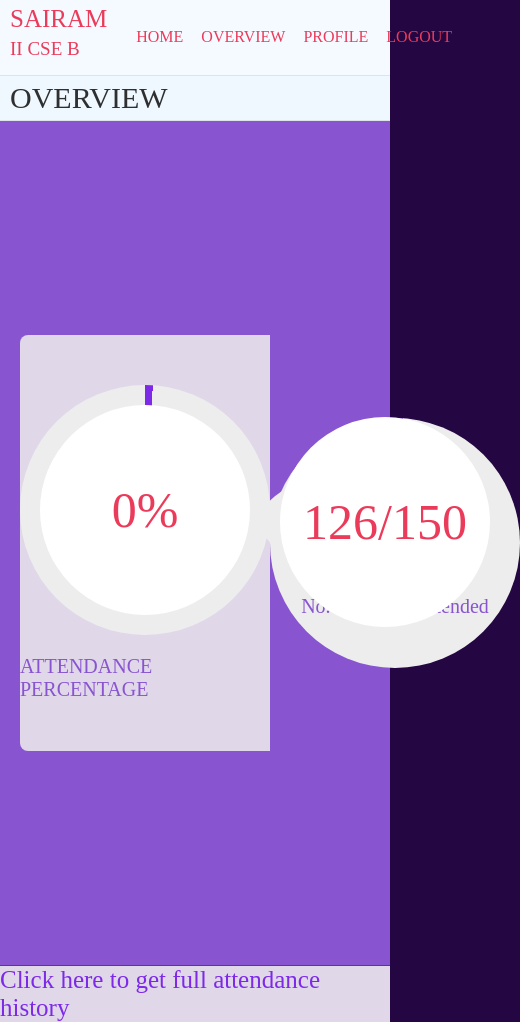
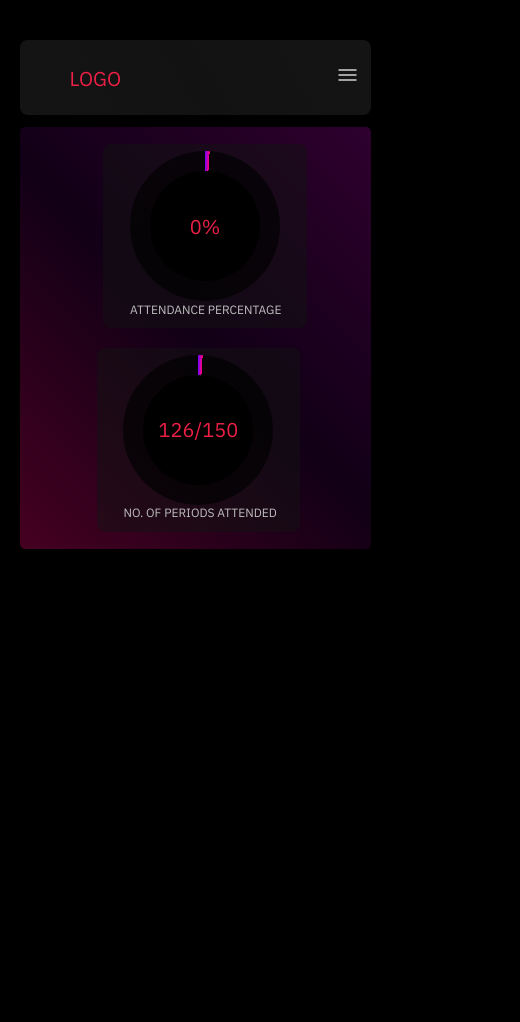
Before and after one commit to Philotheephilix/CheckMate----Attendance-tracker, a plain HTML site: page templates/overview/overview.html in a window 390 px wide. Shown: the whole page, 520 px wide, since content can reach past the window. After the commit the page ends 844 px from the top, so only its background shows below. Drawn offline with nearby package versions, Linux system fonts and the light colour scheme; a web font is replaced by a local one.

Commit message:
INITIAL OVERVIEW PAGE WITH STYLING

```diff
--- a/templates/overview/overview.html
+++ b/templates/overview/overview.html
@@ -1,26 +1,50 @@
 <!DOCTYPE html>
+<<!DOCTYPE html>
 <html lang="en">
 <head>
     <meta charset="UTF-8">
     <meta name="viewport" content="width=device-width, initial-scale=1.0">
-    <title>Overview</title>
+    <title>profile</title>
     <link rel="stylesheet" href="style.css">
+    <link rel="preconnect" href="https://fonts.googleapis.com">
+    <link rel="preconnect" href="https://fonts.gstatic.com" crossorigin>
+    <link href="https://fonts.googleapis.com/css2?family=Courgette&family=IBM+Plex+Sans:wght@100;400&family=Raleway+Dots&display=swap" rel="stylesheet">
+    <link rel="stylesheet" href="https://cdn.jsdelivr.net/npm/bootstrap-icons@1.3.0/font/bootstrap-icons.css" />
+    <link rel="stylesheet" href="https://fonts.googleapis.com/css2?family=Material+Symbols+Outlined:opsz,wght,FILL,GRAD@20..48,100..700,0..1,-50..200" />
+    <link rel="stylesheet" href="https://fonts.googleapis.com/css2?family=Material+Symbols+Outlined:opsz,wght,FILL,GRAD@24,300,0,0" />
+    <link rel="preconnect" href="https://fonts.googleapis.com">
+<link rel="preconnect" href="https://fonts.gstatic.com" crossorigin>
+<link href="https://fonts.googleapis.com/css2?family=Bebas+Neue&display=swap" rel="stylesheet">
+    <style>
+        .material-symbols-outlined {
+          font-variation-settings:
+          'FILL' 0,
+          'wght' 400,
+          'GRAD' 0,
+          'opsz' 24
+        }
+        </style>
 </head>
+
 <body>
     <div class="navbar">
-        <div class="Detail">
-                <div class="name">SAIRAM</div>
-                <div class="yr">II CSE B </div>
-        </div>
-        <div class="menu">
-            <div class="home">HOME</div>
-            <div class="overview">OVERVIEW</div>
-            <div class="profile">PROFILE</div>
-            <div class="logout">LOGOUT</div>
-        </div>
-    </div>
 
-    <div class="title">OVERVIEW</div>
+
+        <div class="logo">LOGO</div>
+<div class="menu">
+
+
+    <div class="overview item" id="active"> <i class="bi bi-pie-chart-fill"></i> OVERVIEW</div>
+    <div class="profile item"  ><i class="bi bi-person-fill"></i>PROFILE</div>
+    <div class="report item"><i class="bi bi-bar-chart-fill"></i>REPORT</div>
+    <div class="logout item"><i class="bi bi-box-arrow-left"></i>LOGOUT</div>
+</div>
+<input type="checkbox"  class = "check" id="check"  >
+<label for="check"  class=" checkbtn material-symbols-outlined">
+    menu
+    </label>
+</div>
+
     <div class="insights">
         <div class="percent">
             <div class="disc perc">
@@ -29,18 +53,34 @@
             <span class="perctext">ATTENDANCE PERCENTAGE</span>
         </div>
         <div class="periods">
-            <div class="disc periods">
+            <div class="disc period">
                 <span class="period-value">126/150</span>
             </div>
-            <span class="peritext">No. of periods
-                attended
+            <span class="peritext">NO. OF PERIODS ATTENDED
             </span>
 
         </div>
     </div>
-    <div class="full">
-        <span>Click here to get full attendance history </span>
-    </div>
 
+    <script>
+        var checkbox = document.getElementById("check");
+    var menuElements = document.getElementsByClassName("menu");
+
+    // Function to update the style of menu elements based on checkbox state
+    function updateMenuStyle() {
+        for (var i = 0; i < menuElements.length; i++) {
+            if (checkbox.checked) {
+                menuElements[i].style.left = "0";
+            } else {
+                menuElements[i].style.left = "-100%"; // Hide the menu
+            }
+        }
+    }
+
+    checkbox.addEventListener("change", updateMenuStyle);
+
+
+    updateMenuStyle();
+       </script>
 </body>
 </html>
--- a/templates/overview/style.css
+++ b/templates/overview/style.css
@@ -2,75 +2,133 @@
     margin: 0;
     padding: 0;
     box-sizing: border-box;
+    font-family: 'IBM Plex Sans', sans-serif;
+    text-decoration: none;
+    list-style: none;
 }
 :root{
 
-        --bg : #230642;
-        --red : #eb3b5a;
-        --pur : #8854d0;
-
+    --bg : #000000;
+    --red : #ee2046;
+    --pur : #a879e9;
+    --dpink:#ff002f;
+    --gray : rgba(25, 25, 25,1);
 }
 body{
     background-color: var(--bg);
+    display: flex;
+    flex-direction: column;
+    justify-content: center;
+
 }
 .navbar{
-    background-color: rgb(244, 250, 255);
+    background-image: linear-gradient(60deg , rgba(40, 40, 40,0.5),rgba(45, 45, 45,0.4),rgb(40, 40, 40,0.5));
     display: flex ;
+    opacity: 1;
     justify-content: space-between;
-    width: 100%;
+    width: 90%;
     height : 75px;
+
+    border-radius: 8px ;
+    margin-left: auto;
+    margin-right: auto;
+    margin-top: 20px;
+    position: sticky;
+    backdrop-filter: blur(100px);
+    z-index: 2;
+
 }
 .menu{
     display: flex;
-    padding: 10px ;
-}
-.home,.overview, .profile ,.logout{
-    padding: 18px 9px;
-    color: aliceblue;
-    font-weight: 200;
-    color: var(--red);
+    padding: 20px;
 
 }
-.name{
-    font-size: 25px;
-    padding: 5px 10px ;
+.item{
+    font-size: 13px;
+    padding: 0px 10px 13px;
+    margin-right: 6px;
+    font-weight: 100;
+    color: #bfbfbf;
+    user-select: none;
+    transition: 1s ease;
+    transition: 0.2s ease-out;
+    position: relative;
+}
+i{
+
+    font-size: 20px;
+    padding-right: 5px;
+}
+
+.logo{
+    font-size: 20px;
+    padding: 25px 50px ;
     color: var(--red);
 }
-.yr{
-    padding: 0px 10px;
-    font-size: 19px;
-    color: var(--red);
+
+
+.menu div:hover,#active{
+    font-size: 14px;
+    font-weight: 200;
+    color: var(--dpink);
+
+    border-bottom: 1px solid var(--red);
+
+
 }
-.title{
-    background-color: aliceblue;
-    font-size: 30px ;
-    padding: 5px 10px;
-    color: rgba(0, 0, 0, 0.813);
-    border-top: 1px solid rgba(0, 0, 0, 0.077);
-    border-bottom:1px solid rgba(0, 0, 0, 0.077) ;
+#active{
+    background-color: var(--gray);
+    box-shadow: 0px 0px 10px rgba(25, 25, 25,1);
+    border-radius: 5px;
+}
+.checkbtn{
+    font-size: 50px;
+    color: #a3a3a300;
+    position:absolute;
+    left : 90%;
+    bottom:37%;
+    cursor: pointer;
+    display: none;
+    user-select: none;
+}
+#check{
+    display: none;
 }
 .insights{
-    background-color: #8854d0;
     display: flex;
-    height: 100vh;
-    align-items: center;
     justify-content: space-around;
+    flex-direction: row;
+        user-select: none;
+        position: absolute;
+       margin-bottom: 5%;
+        top: 15%;
+        width: 90%;
+        height: max-content;
+        left: 5%;
+        padding: 2%;
+        border-radius: 5px;
+        z-index: -1;
+        background-image: linear-gradient(45deg,#ff007746,#c800ff16,#ff00ff2e);
+
+
 }
+
+
 .percent,.periods{
+    background-color:rgba(19, 19, 19, 0.5) ;
     display: flex;
-    flex-direction: column;
-    align-items: center;
-    width: 480PX;
-    background-color: #e0d7e9;
-    padding: 50px 0px;
-    width: 100vw;
+    padding-top: 2%;
+    padding-left: 8%;
+    padding-right: 8%;
+    border-radius: 8px;
+    padding-bottom: 8%;
+
 
 
 }
 .percent{
     margin-left: 20px;
-    border-top-left-radius: 8px;
-    border-bottom-left-radius: 8px;
+    border-radius: 8px;
 }
 .periods{
     margin-right: 20px;
@@ -82,46 +140,192 @@ body{
     height: 250px;
     width: 250px;
     border-radius: 50%;
-    background: conic-gradient(#7d2ae8 3.6deg, #ededed 0deg);
+    background: conic-gradient(#6f00ff,#ff007b 3.6deg, #000000b0 0deg);
     display: flex;
     justify-content: center;
     align-items: center;
 }
-.periods{
+.period{
     position: relative;
     height: 250px;
     width: 250px;
     border-radius: 50%;
-    background: conic-gradient(#7d2ae8 3.6deg, #ededed 0deg);
+    background: conic-gradient(#6f00ff,#ff007b 3.6deg, #000000b0 0deg);
     display: flex;
     justify-content: center;
     align-items: center;
+
 }
 .disc::before{
     content: "";
     position: absolute;
-    background-color:#ffffff;
+    background-color: #000000;
+    ;
     height: 210px;
     width: 210px;
     border-radius: 50%;
 }
 .progress-value,.period-value{
     position: absolute;
-    color: #eb3b5a;
-    font-size: 50px;
+    color: var(--red);
+
+    font-size: 40px;
 
 }
 .perctext,.peritext{
-    color: #8854d0;
+    position: absolute;
+    bottom: 10%;
+    color:  #bfbfbf;
     font-size: 20px;
     padding-top:20px ;
 }
-.full
-{font-size: 25px;
-    display: flex;
-    color: #7d2ae8;
-    background-color: #e0d7e9;
-    justify-content: center;
-    align-items: center;
-    border-top:1px solid  #230642b9;
+.period:hover,.perc:hover{
+    scale: 1.03;
 }
+@media (max-width:952px){
+    .logo{
+        font-size: 20px;
+    }
+}
+@media (max-width:862px){
+
+    .perctext,.peritext{
+
+        font-size: 16px;
+
+    }
+    .progress-value,.period-value{
+
+        font-size: 30px;
+
+    }
+
+    .perc{
+
+        height: 200px;
+        width: 200px;
+
+    }
+    .period{
+        height: 200px;
+        width: 200px;
+
+    }
+    .disc::before{
+
+        height: 170px;
+        width: 170px;
+
+    }
+}
+
+@media (max-width:844px){
+    .navbar.sticky{
+        top:0;
+        position: sticky;
+    }
+    .checkbtn{
+        color: #a3a3a3;
+
+    }
+
+    .menu{
+       position: fixed;
+        width: 80%;
+        left: -100%;
+        padding: 5%;
+        margin-left: 10%;
+        margin-right: 10%;
+        backdrop-filter: blur(100%);
+        background-image: linear-gradient(45deg,rgb(132, 132, 132,1),rgb(100,100,100,0.9));
+        top:100px;
+        border-radius: 10px;
+        text-align: center;
+        font-size: 21px;
+        transition:  0.1s ease-in;
+
+
+    }
+    .menu{
+        display: block;
+
+
+
+    }
+    .menu div{
+        padding: 20px 10px;
+    }
+    .menu div:hover,#active{
+        background-color:#a3a3a300 ;
+        border: none;
+        box-shadow: 0px 0px 0px  rgba(0, 0, 0, 0);
+        font-size: 25px;
+
+    }
+    .item{
+        font-size: 25px;
+
+    }
+
+    #check:checked ~ .checkbtn{
+        color: #a879e9;
+    }
+    i{
+        font-size: 35px;
+        padding-right: 15px;
+
+    }
+
+
+    .perctext,.peritext{
+
+        font-size: 12px;
+
+    }
+    .progress-value,.period-value{
+
+        font-size: 20px;
+
+    }
+
+    .perc, .period{
+
+        height: 150px;
+        width: 150px;
+
+    }
+
+
+    .disc::before{
+
+        height: 110px;
+        width: 110px;
+
+    }
+    .periods{
+       margin-left: 8%;
+       padding-bottom: 8%;
+    }
+
+}
+@media (max-width:600PX){
+    .insights{
+        height: max-content;
+        flex-wrap: wrap;
+        flex-grow: 1;
+        flex-basis: 100px;
+
+    }
+
+    .percent,.periods{
+        margin-top: 3%;
+        margin-bottom: 3%;
+    }
+    .peritext{
+        bottom: 7%;
+    }
+    .perctext{
+        bottom: 55%;
+    }
+
+}
```
